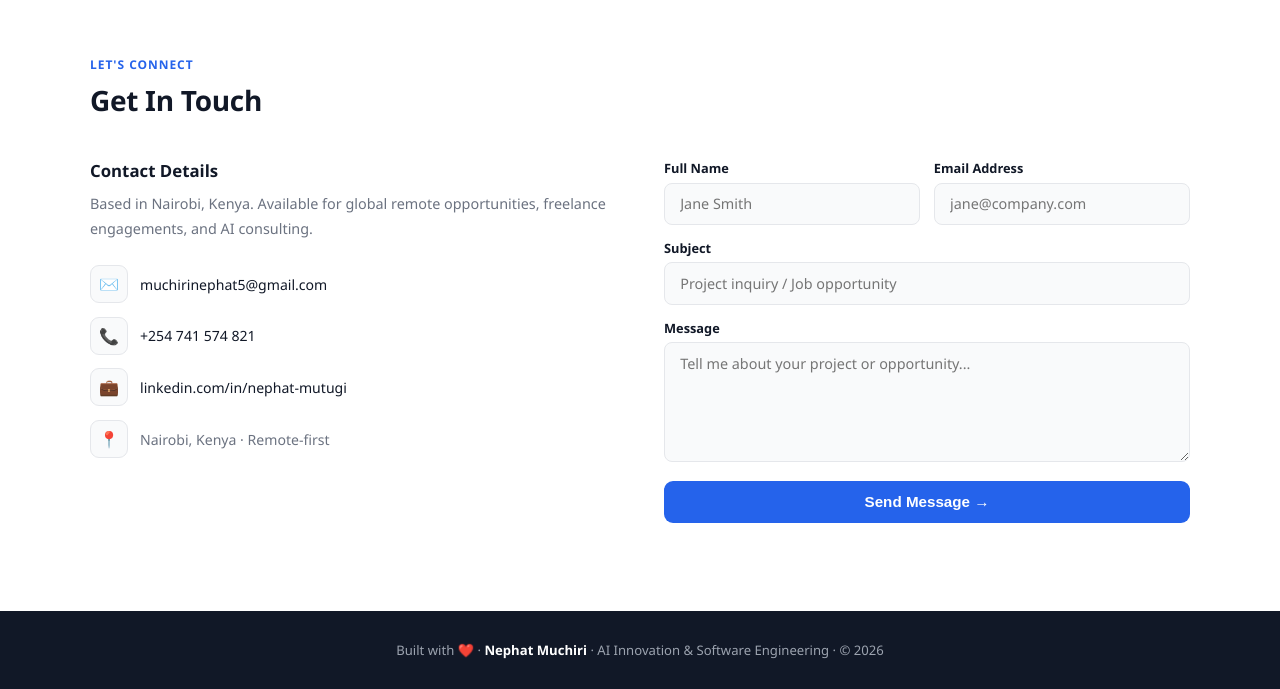
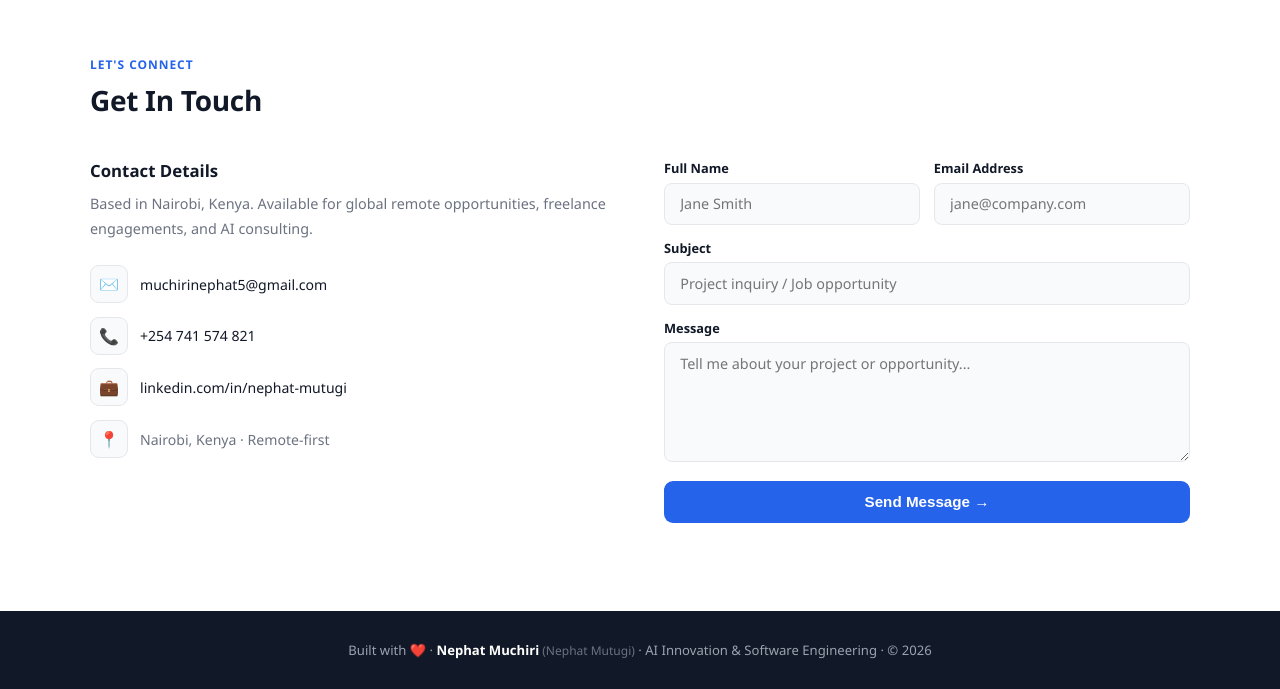
Before and after one commit to NephatMutugi/nephat-portfolio, a React (Vite) app: page / in a window 1280 px wide. Shown: the part 3069-3758 px from the top of the page. Built offline with nearby package versions, Linux system fonts and the light colour scheme.

Commit message:
Name SEO — alternateName schema, author meta, footer name signal

```diff
--- a/index.html
+++ b/index.html
@@ -3,8 +3,9 @@
   <head>
     <meta charset="UTF-8" />
     <meta name="viewport" content="width=device-width, initial-scale=1.0" />
-    <meta name="description" content="Nephat Muchiri – AI Innovation Engineer based in Nairobi, Kenya. 7+ years building scalable backend systems, RAG pipelines, fintech platforms, and cloud-native AI solutions across Africa and beyond." />
+    <meta name="description" content="Nephat Muchiri (Nephat Mutugi) – AI Innovation Engineer based in Nairobi, Kenya. 7+ years building scalable backend systems, RAG pipelines, fintech platforms, and cloud-native AI solutions across Africa and beyond." />
     <title>Nephat Muchiri · AI Innovation Engineer | Nairobi, Kenya</title>
+    <meta name="author" content="Nephat Muchiri, Nephat Mutugi" />
     <link rel="canonical" href="https://nephatmuchiri.com" />
     <link rel="icon" type="image/svg+xml" href="/favicon.svg" />
     <!-- Open Graph -->
@@ -24,6 +25,7 @@
       "@context": "https://schema.org",
       "@type": "Person",
       "name": "Nephat Muchiri",
+      "alternateName": ["Nephat Mutugi", "Nephat"],
       "jobTitle": "AI Innovation Engineer",
       "description": "Senior software engineer with 7+ years specialising in scalable backend systems, RAG pipelines, fintech platforms, and cloud-native AI solutions across Africa and beyond.",
       "url": "https://nephatmuchiri.com",
@@ -35,7 +37,8 @@
         "addressCountry": "KE"
       },
       "sameAs": [
-        "https://linkedin.com/in/nephat-mutugi"
+        "https://linkedin.com/in/nephat-mutugi",
+        "https://github.com/NephatMutugi"
       ],
       "knowsAbout": [
         "AI Engineering", "RAG Systems", "LLM Integration", "AI Agents",
--- a/src/components/Footer.tsx
+++ b/src/components/Footer.tsx
@@ -12,8 +12,9 @@ export function Footer() {
       }}
     >
       Built with ❤️ ·{" "}
-      <span style={{ color: "#fff", fontWeight: 700 }}>Nephat Muchiri</span> · AI
-      Innovation & Software Engineering · © 2026
+      <span style={{ color: "#fff", fontWeight: 700 }}>Nephat Muchiri</span>
+      <span style={{ color: "#6B7280", fontSize: ".75rem" }}> (Nephat Mutugi)</span>
+      {" "}· AI Innovation & Software Engineering · © 2026
     </footer>
   );
 }
```
